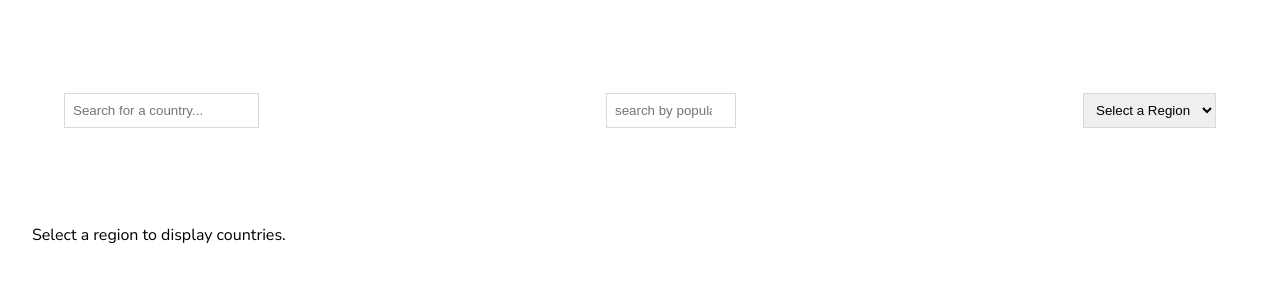
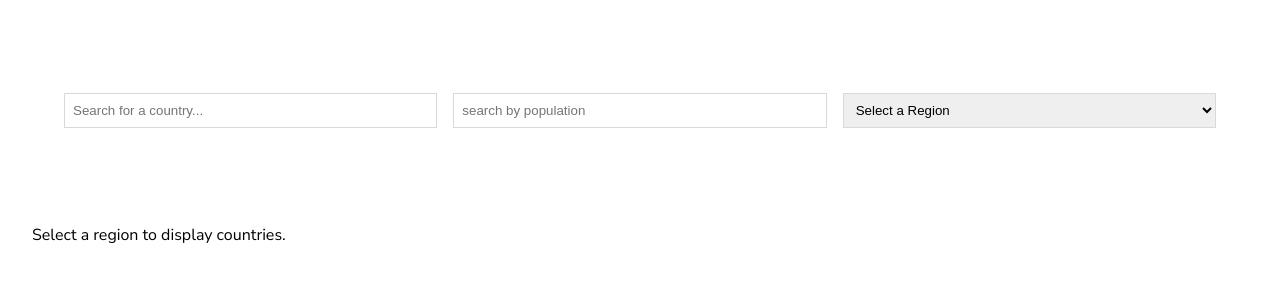
Before and after one commit to roman8080/rest-countries-api-with-color-theme-switcher-master, a plain HTML site: page index.html in a window 1280 px wide. Shown: the part 78-360 px from the top of the page. Drawn offline with Linux system fonts and the light colour scheme.

Commit message:
layout fix

```diff
--- a/index.html
+++ b/index.html
@@ -69,6 +69,9 @@
       select {
         padding: 0.5rem;
         border: 1px solid hsl(0, 0%, 85%);
+      }
+      div.main>*{
+        flex: 1;
       }
     </style>
   </head>
```
